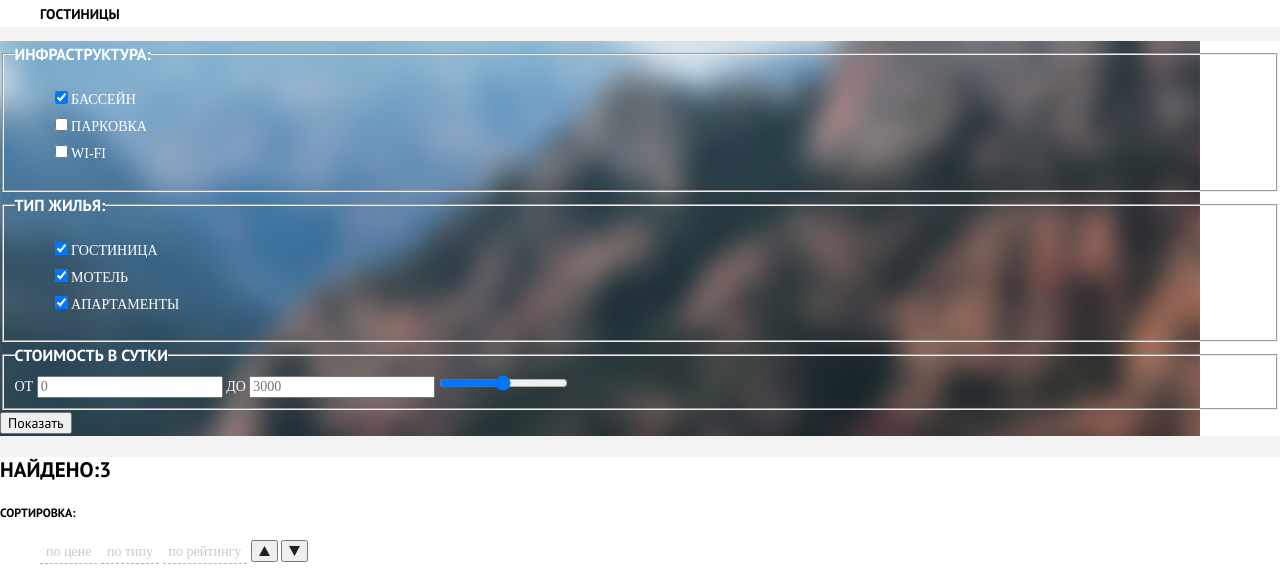
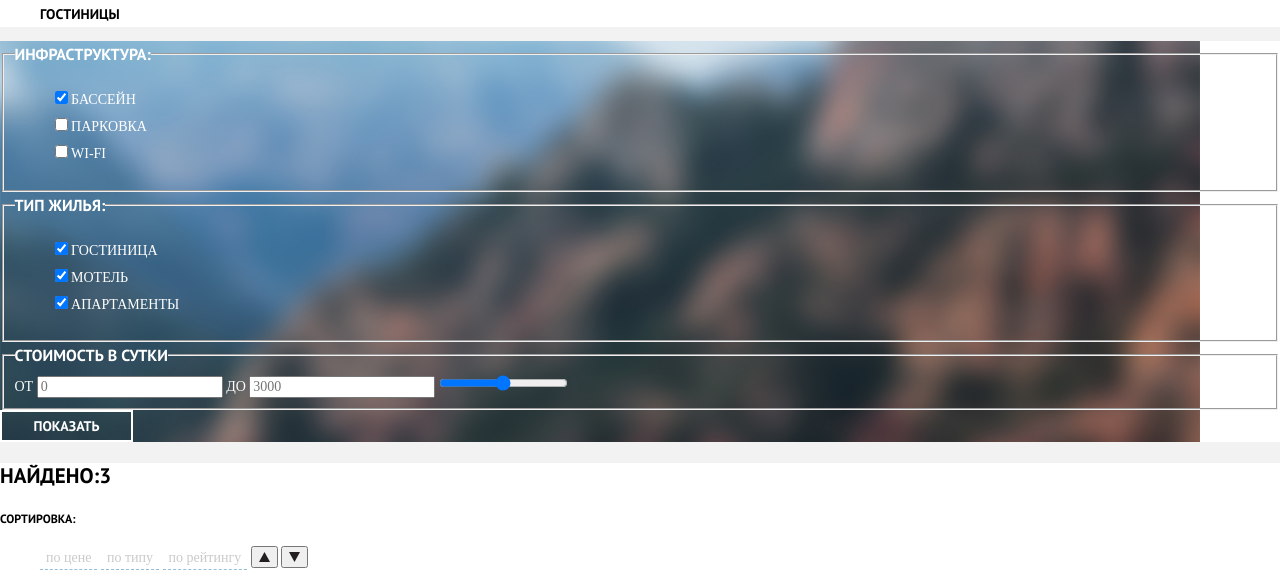
Before and after one commit to niksvhvets/595607-sedona, a plain HTML site: page hotels.html in a window 1280 px wide. Shown: the part 169-744 px from the top of the page. Drawn offline with Linux system fonts and the light colour scheme.

Commit message:
стилизовал кнопку Показать в hotels.html

```diff
--- a/css/style.css
+++ b/css/style.css
@@ -234,6 +234,28 @@ a {
 	border: 0px;
 }
 
+.buttom-show-main {
+	font-size: 21px;
+	line-height: 26px;
+}
+
+.button-show {
+	font: inherit;
+	background: transparent;
+	text-transform: uppercase;
+	color: #fff;
+	border: 2px solid #fff;
+	width: 133px;
+	height: 32px;
+}
+
+.button-show:hover {
+	background-color: #fff;
+	color: #000;
+	outline: none;
+}
+
+
 .button-rating,
 .button-type,
 .button-price {
--- a/hotels.html
+++ b/hotels.html
@@ -87,7 +87,9 @@
                     </label>
                     <input class="range" type="range" min="0" max="3000">
             </fieldset>
-            <input class="button-show" type="submit" value="Показать" aria-label="показать результат">
+            <div class="button-show-main">
+                <input class="button-show" type="submit" value="Показать" aria-label="показать результат">
+            </div>
         </form>
     </section>
     <section class="hotels-filter">
```
